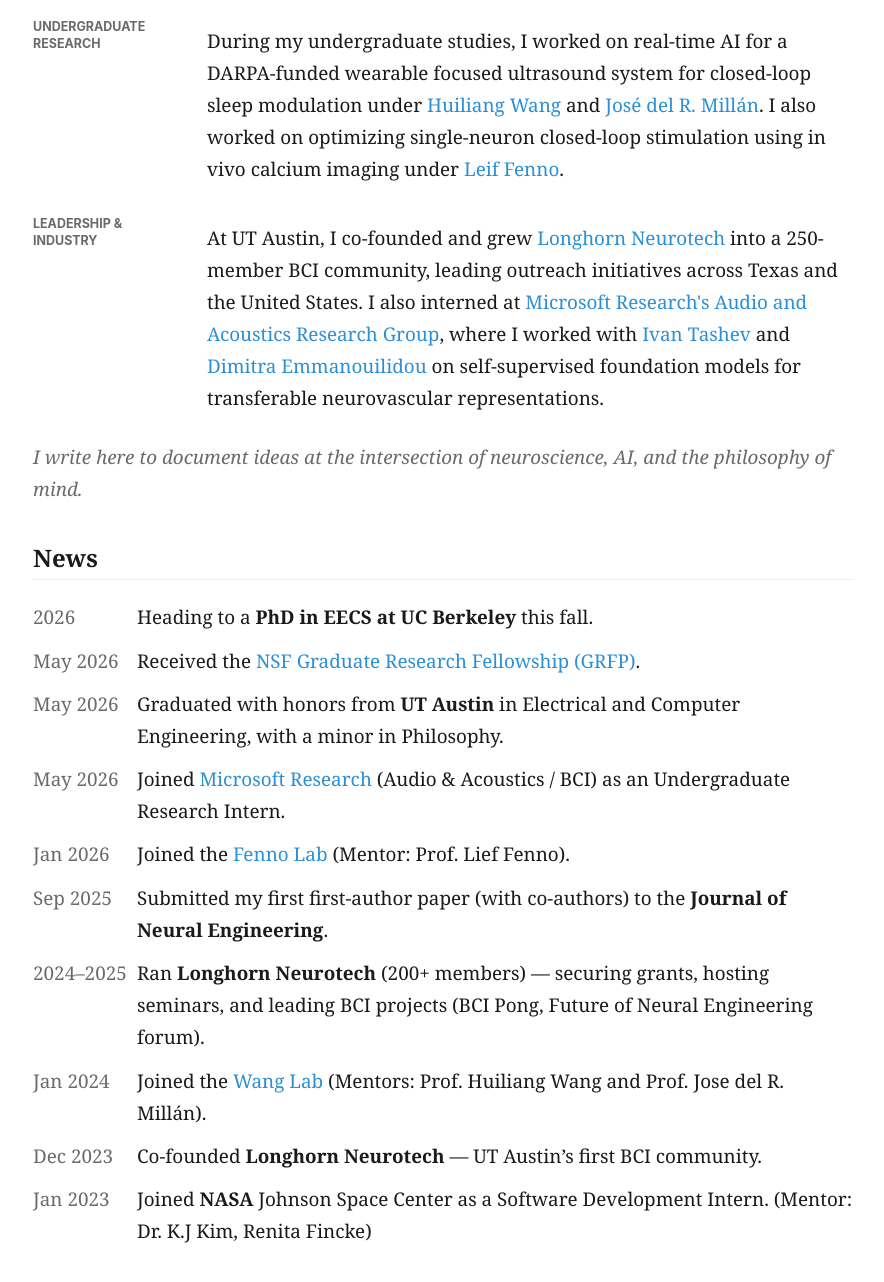
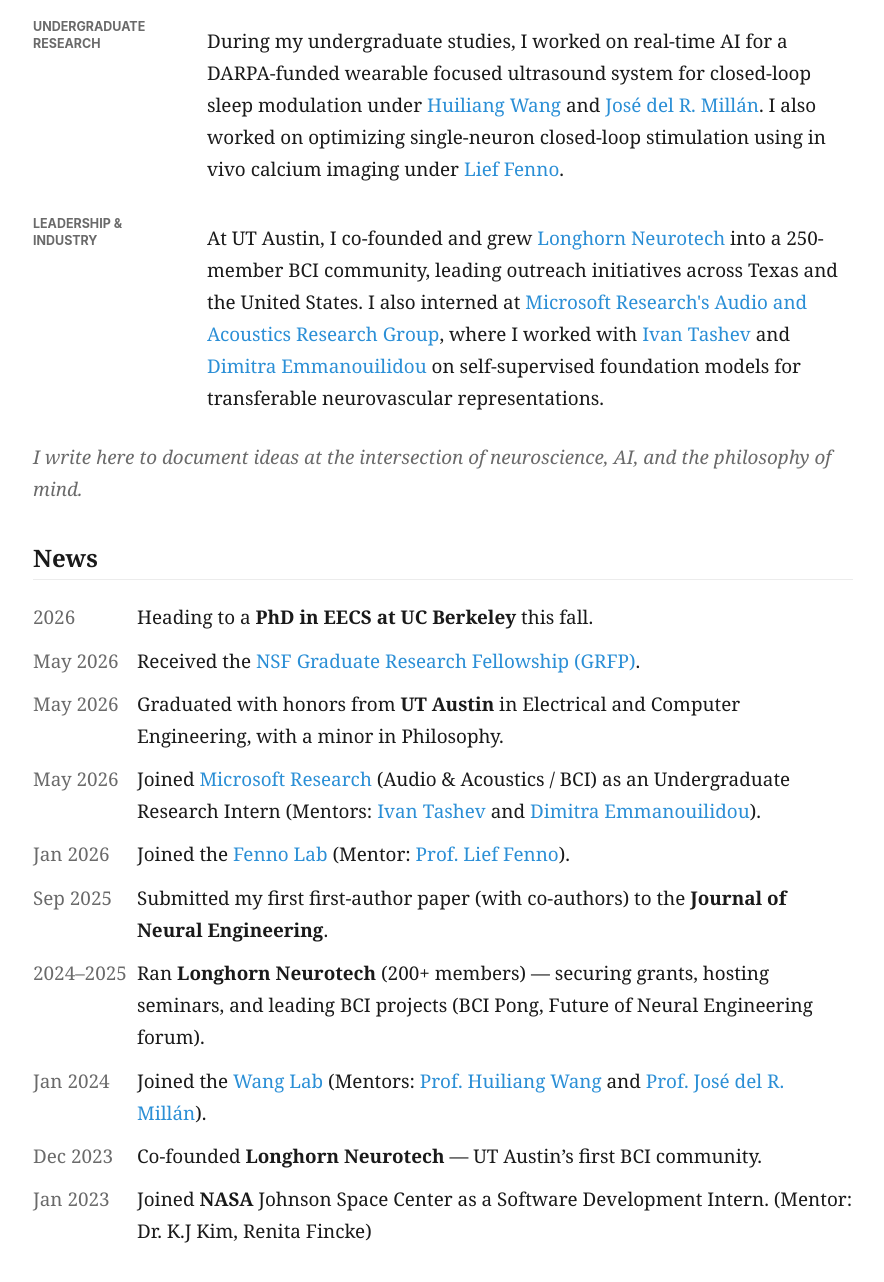
Before and after one commit to tonychae01/learning-by-doing, a Jekyll site: the page built from index.md, in a window 1280 px wide and 1400 px high, scrolled down 486 px, cut to the strip 104-1386 px from the top of the window. Shown: the whole strip, without its empty margins (197-1081 px from the left). Built offline with Jekyll 4.4.1, drawn with Linux system fonts in a browser that asks for light colours; a style sheet for code colours, icons or effects is not loaded.

Commit message:
Update mentor links and writing headers

```diff
--- a/_data/news.yml
+++ b/_data/news.yml
@@ -10,15 +10,15 @@
 - date: "May 2026"
   html: "Graduated with honors from <strong>UT Austin</strong> in Electrical and Computer Engineering, with a minor in Philosophy."
 - date: "May 2026"
-  html: "Joined <a href='https://www.microsoft.com/en-us/research/group/audio-and-acoustics-research-group/' target='_blank' rel='noopener'>Microsoft Research</a> (Audio &amp; Acoustics / BCI) as an Undergraduate Research Intern."
+  html: "Joined <a href='https://www.microsoft.com/en-us/research/group/audio-and-acoustics-research-group/' target='_blank' rel='noopener'>Microsoft Research</a> (Audio &amp; Acoustics / BCI) as an Undergraduate Research Intern (Mentors: <a href='https://scholar.google.com/citations?user=JO7k5rQAAAAJ&amp;hl=en&amp;oi=ao' target='_blank' rel='noopener'>Ivan Tashev</a> and <a href='https://scholar.google.com/citations?user=S1CeYaQAAAAJ&amp;hl=en&amp;oi=ao' target='_blank' rel='noopener'>Dimitra Emmanouilidou</a>)."
 - date: "Jan 2026"
-  html: "Joined the <a href='https://www.fennolab.org/' target='_blank' rel='noopener'>Fenno Lab</a> (Mentor: Prof. Lief Fenno)."
+  html: "Joined the <a href='https://www.fennolab.org/' target='_blank' rel='noopener'>Fenno Lab</a> (Mentor: <a href='https://scholar.google.com/citations?user=VHO0m2AAAAAJ&amp;hl=en&amp;oi=ao' target='_blank' rel='noopener'>Prof. Lief Fenno</a>)."
 - date: "Sep 2025"
   html: "Submitted my first first-author paper (with co-authors) to the <strong>Journal of Neural Engineering</strong>."
 - date: "2024\u20132025"
   html: "Ran <strong>Longhorn Neurotech</strong> (200+ members) \u2014 securing grants, hosting seminars, and leading BCI projects (BCI Pong, Future of Neural Engineering forum)."
 - date: "Jan 2024"
-  html: "Joined the <a href='https://wanggroup.bme.utexas.edu/' target='_blank' rel='noopener'>Wang Lab</a> (Mentors: Prof. Huiliang Wang and Prof. Jose del R. Mill\u00e1n)."
+  html: "Joined the <a href='https://wanggroup.bme.utexas.edu/' target='_blank' rel='noopener'>Wang Lab</a> (Mentors: <a href='https://scholar.google.com/citations?user=ssU-Mj0AAAAJ&amp;hl=en&amp;oi=ao' target='_blank' rel='noopener'>Prof. Huiliang Wang</a> and <a href='https://scholar.google.com/citations?user=T1EUMu0AAAAJ&amp;hl=en&amp;oi=ao' target='_blank' rel='noopener'>Prof. José del R. Millán</a>)."
 - date: "Dec 2023"
   html: "Co-founded <strong>Longhorn Neurotech</strong> \u2014 UT Austin\u2019s first BCI community."
 - date: "Jan 2023"
```
Also changed, not shown: _data/profile.yml (+5 -5 lines), _writings/Philosophy-of-BCI.md (+4 -0 lines), _writings/Selling-brain-data.md (+2 -0 lines), 1 other file.
